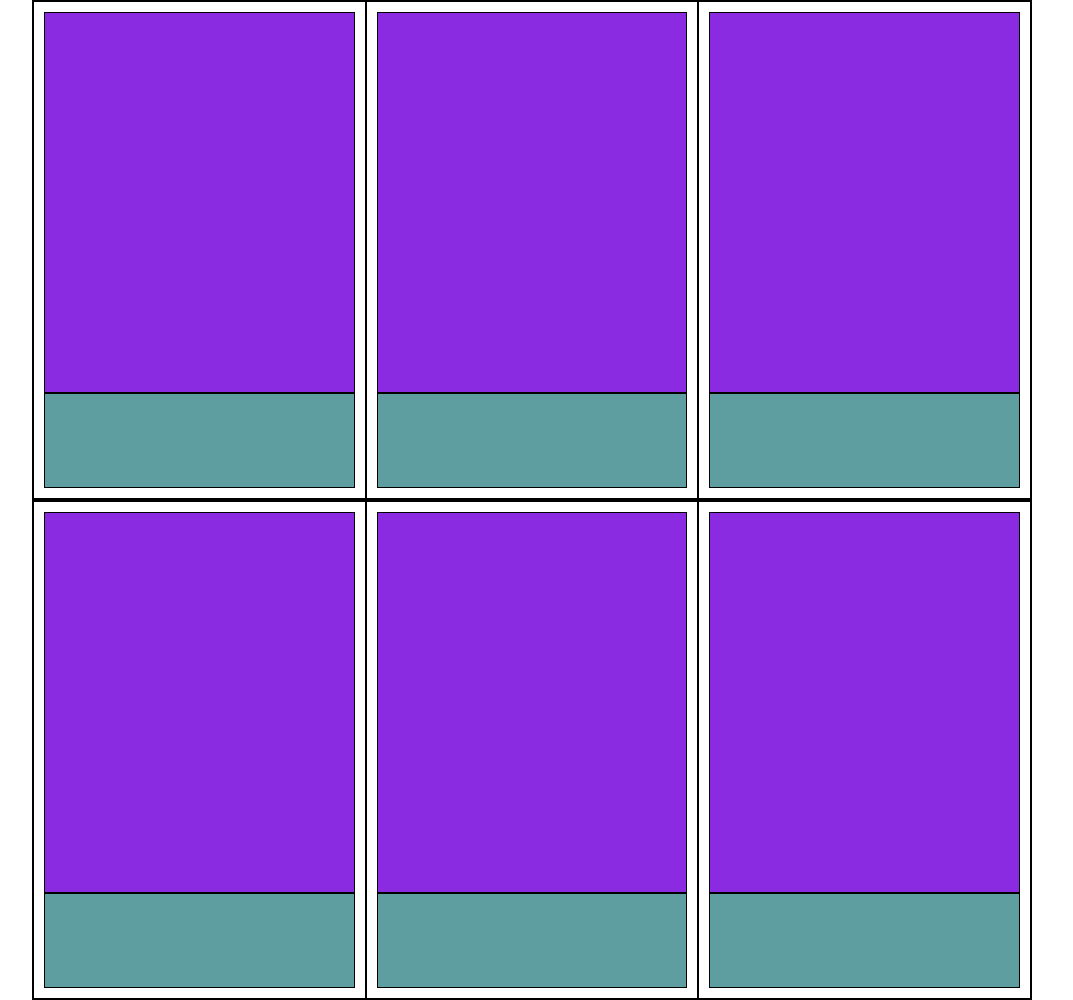
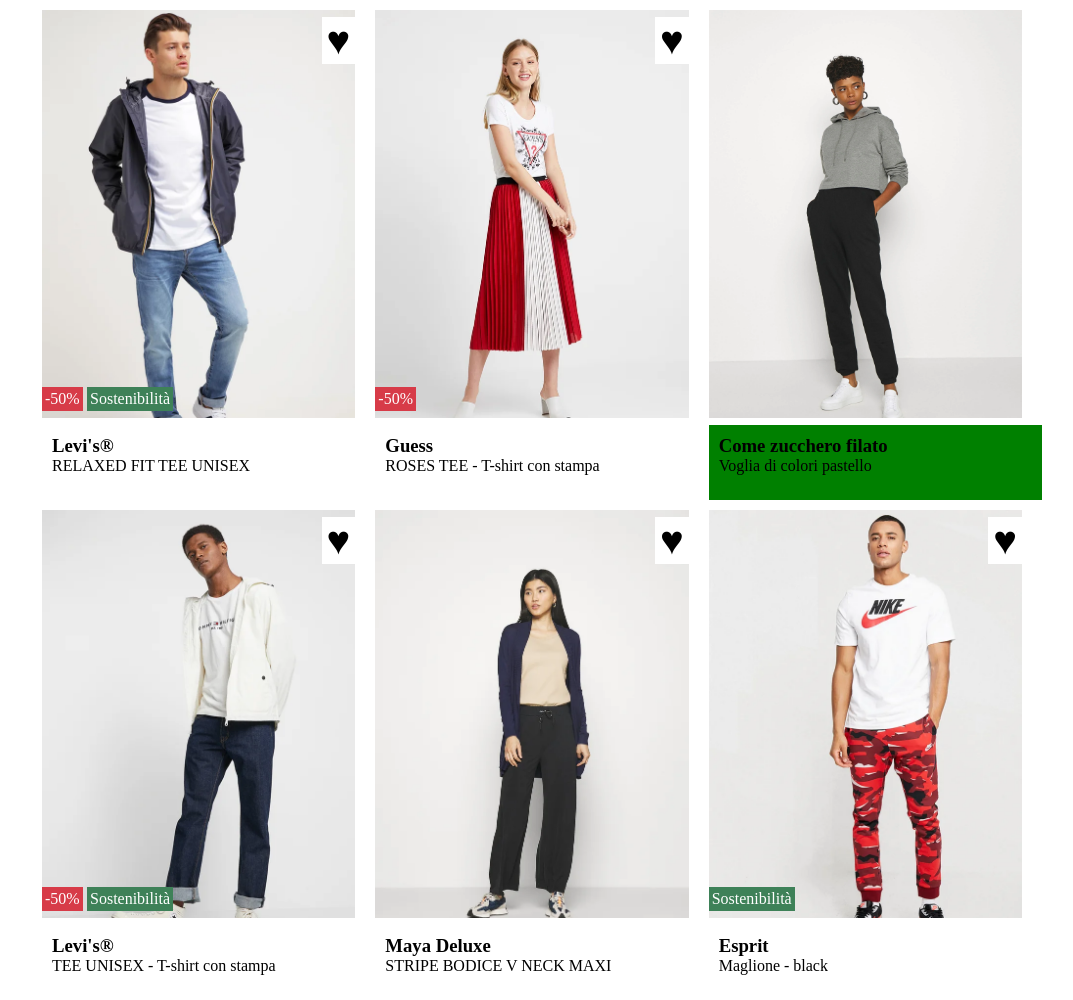
Before and after one commit to antoniovenezia/htmlcss-shop, a plain HTML site: page index.html in a window 1280 px wide. Shown: the whole page, without its empty margins (108-1181 px from the left). Drawn offline with Linux system fonts and the light colour scheme.

Commit message:
htmlcss-shop

```diff
--- a/css/style.css
+++ b/css/style.css
@@ -8,25 +8,23 @@
 .ads{
     width: calc(100%/3);
     height: 100%;
-    border: 1px solid black;
+    /* border: 1px solid black; */
     padding: 10px;
-    /* position: relative; */
+    position: relative;
 }
 
 [class^="img-"]{
     width: 100%;
-    height: 80%;
-    border: 1px solid black;
-    background-color: blueviolet;
+    height: 85%;
+    /* border: 1px solid black; */
 }
 
-.desc{
-    border: 1px solid black;
+[class^="desc-"]{
     width: 100%;
-    height: 20%;
-    /* position: absolute; */
-    /* bottom: 0; */
-    background-color: cadetblue;
+    height: 15%;
+    /* border: 1px solid black; */
+    position: absolute;
+    bottom: 0;
     padding: 10px;
 }
 
@@ -39,19 +37,11 @@
 
 
 
-
-/* MAIN */
-/* #main{
-    width: 1200px;
-    height: 1800px;
-    margin: 0 auto;
-} */
-
 /* CONTAINER */
 .container{
     width: 1000px;
     height: 500px;
-    border: 1px solid black;
+    /* border: 1px solid black; */
     margin: 0 auto;
 }
 
@@ -70,4 +60,125 @@
     float: right;
 }
 
-/* IMMAGINI */
+
+
+/* IMAGES */
+.img-1{
+    background-image: url(../img/1.webp);
+    background-size: cover;
+    position: relative;
+}
+
+.img-2{
+    background-image: url(../img/2.webp);
+    background-size: cover;
+    position: relative;
+}
+
+.img-3{
+    background-image: url(../img/3.webp);
+    background-size: cover;
+    position: relative;
+}
+
+.img-4{
+    background-image: url(../img/4.webp);
+    background-size: cover;
+    position: relative;
+}
+
+.img-5{
+    background-image: url(../img/5.webp);
+    background-size: cover;
+    position: relative;
+}
+
+.img-6{
+    background-image: url(../img/6.webp);
+    background-size: cover;
+    position: relative;
+}
+
+
+
+/* HOVER-IMG */
+.img-1:hover{
+    background-image: url(../img/1-hover.webp);
+    background-size: cover;
+    position: relative;
+}
+
+.img-2:hover{
+    background-image: url(../img/2-hover.webp);
+    background-size: cover;
+    position: relative;
+}
+
+.img-3:hover{
+    background-image: url(../img/3-hover.webp);
+    background-size: cover;
+    position: relative;
+}
+
+.img-4:hover{
+    background-image: url(../img/4-hover.webp);
+    background-size: cover;
+    position: relative;
+}
+
+.img-5:hover{
+    background-image: url(../img/5-hover.webp);
+    background-size: cover;
+    position: relative;
+}
+
+.img-6:hover{
+    background-image: url(../img/6-hover.webp);
+    background-size: cover;
+    position: relative;
+}
+
+/* HEART, RED-TEXT and GREEN-TEXT */
+.heart{
+    font-size: 40px;
+    color: black;
+    padding: 0 5px;
+    background-color: white;
+    position: absolute;
+    top: 7px;
+    right: 0px;
+}
+
+.red-text{
+    color: white;
+    background-color: #d73b48;
+    padding: 3px;
+    position: absolute;
+    bottom: 7px;
+    left: 0;
+}
+
+.green-text{
+    color: white;
+    background-color: #3e8158;
+    padding: 3px;
+    position: absolute;
+    bottom: 7px;
+    left: 45px;
+}
+
+.last-green-text{
+    color: white;
+    background-color: #3e8158;
+    padding: 3px;
+    position: absolute;
+    bottom: 7px;
+    left: 0px;
+}
+
+
+
+/* IMG DESCRIPTIONS */
+    .desc-3{
+        background-color: green;
+    }
--- a/index.html
+++ b/index.html
@@ -11,26 +11,43 @@
 
 <body>
 
-    <main id="main">
+    <main>
 
         <!-- FIRST BLOCK -->
         <section class="container clearfix">
+
             <!-- 1st image -->
             <div class="ads fl">
-                <div class="img-1"></div>
-                <div class="desc"></div>
+                <div class="img-1">
+                    <div class="heart">&hearts;</div>
+                    <div class="red-text">-50%</div>
+                    <div class="green-text">Sostenibilità</div>
+                </div>
+                <div class="desc-">
+                    <h3>Levi's&reg;</h3>
+                    <p>RELAXED FIT TEE UNISEX</p>
+                </div>
             </div>
 
             <!-- 2nd image -->
             <div class="ads float-mid">
-                <div class="img-2"></div>
-                <div class="desc"></div>
+                <div class="img-2">
+                    <div class="heart">&hearts;</div>
+                    <div class="red-text">-50%</div>
+                </div>
+                <div class="desc-">
+                    <h3>Guess</h3>
+                    <p>ROSES TEE - T-shirt con stampa</p>
+                </div>
             </div>
 
             <!-- 3rd image -->
             <div class="ads fr">
                 <div class="img-3"></div>
-                <div class="desc"></div>
+                <div class="desc-3">
+                    <h3><bold>Come zucchero filato</bold></h3>
+                    <p>Voglia di colori pastello</p>
+                </div>
             </div>
         </section>
 
@@ -40,27 +57,46 @@
 
         <!-- SECOND BLOCK -->
         <section class="container clearfix">
-            <!-- 1st image -->
+
+            <!-- 4th image -->
             <div class="ads fl">
-                <div class="img-1"></div>
-                <div class="desc"></div>
+                <div class="img-4">
+                    <div class="heart">&hearts;</div>
+                    <div class="red-text">-50%</div>
+                    <div class="green-text">Sostenibilità</div>
+                </div>
+                <div class="desc-">
+                    <h3>Levi's&reg;</h3>
+                    <p>TEE UNISEX - T-shirt con stampa</p>
+                </div>
             </div>
 
-            <!-- 2nd image -->
+            <!-- 5th image -->
             <div class="ads float-mid">
-                <div class="img-2"></div>
-                <div class="desc"></div>
+                <div class="img-5">
+                    <div class="heart">&hearts;</div>
+                </div>
+                <div class="desc-">
+                    <h3>Maya Deluxe</h3>
+                    <p>STRIPE BODICE V NECK MAXI</p>
+                </div>
             </div>
 
-            <!-- 3rd image -->
+            <!-- 6th image -->
             <div class="ads fr">
-                <div class="img-3"></div>
-                <div class="desc"></div>
+                <div class="img-6">
+                    <div class="heart">&hearts;</div>
+                    <div class="last-green-text">Sostenibilità</div>
+                </div>
+                <div class="desc-6">
+                    <h3>Esprit</h3>
+                    <p>Maglione - black</p>
+                </div>
             </div>
+
         </section>
 
     </main>
 
-
 </body>
 </html>
```
